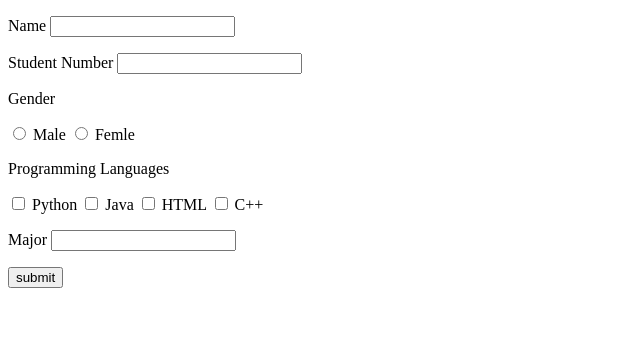
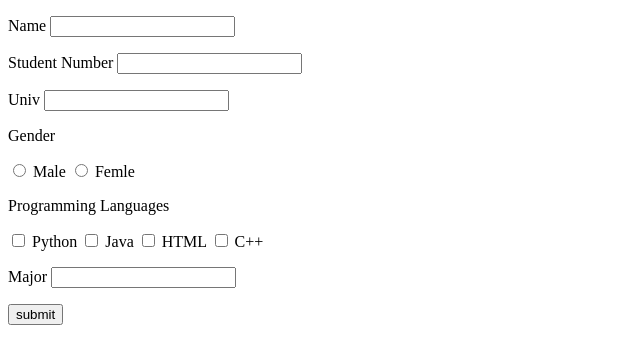
Before and after one commit to CSID-DGU/2022-1-OSSPrac-winner-8, a Flask app: page / in a window 1280 px wide. Shown: the top 364 px of the page, without its empty margins (0-640 px from the left). Run offline with Flask 2, Linux system fonts and the light colour scheme.

Commit message:
원래대로

```diff
--- a/HW#5/app/templates/input_info.html
+++ b/HW#5/app/templates/input_info.html
@@ -6,7 +6,7 @@
          <p>Name <input type = "text" name = "Name" /></p>
 
          <p>Student Number <input type = "number" name = "Student Number" /></p>
-
+         <p>Univ <input type = "text" name = "Univ" /></p>
          <p>Gender</p>
          <label><input type="radio" name="Gender" value="Male"> Male</label>
          <label><input type="radio" name="Gender" value="Femle"> Femle</label>
```
